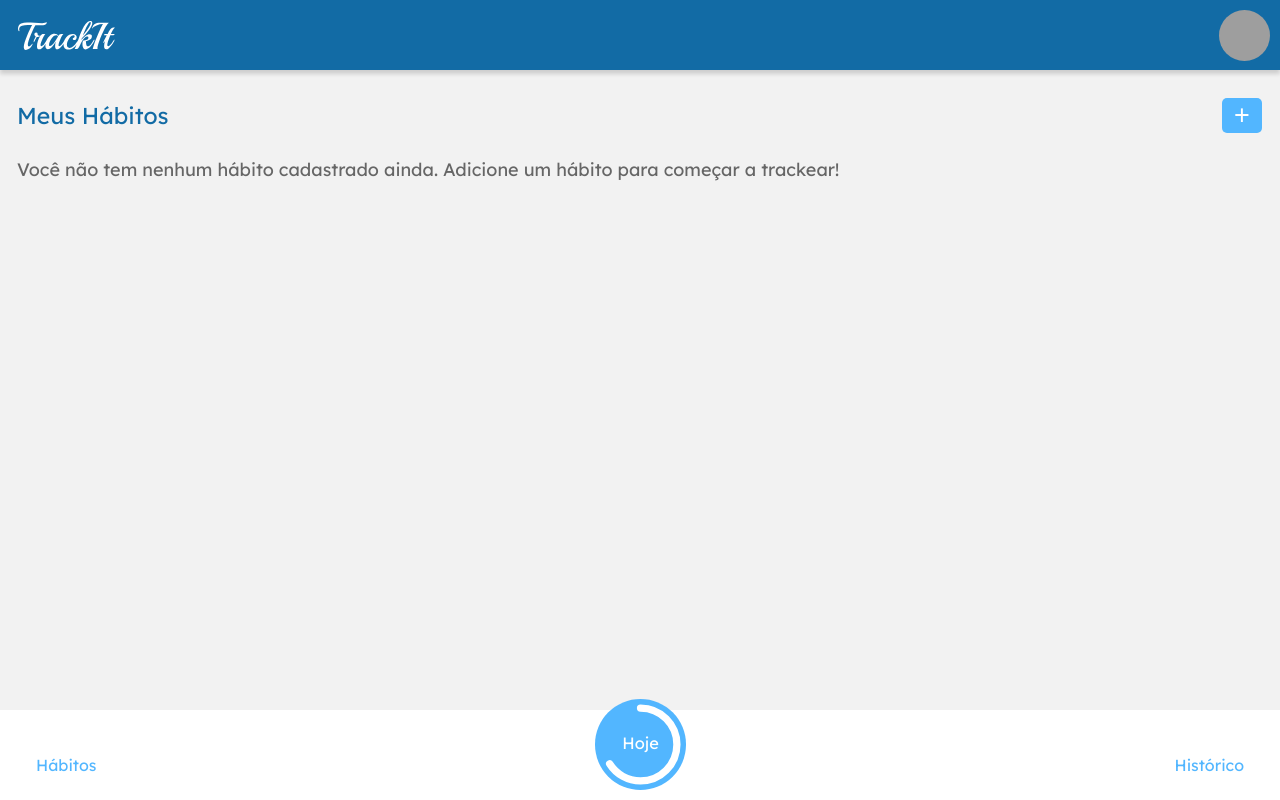
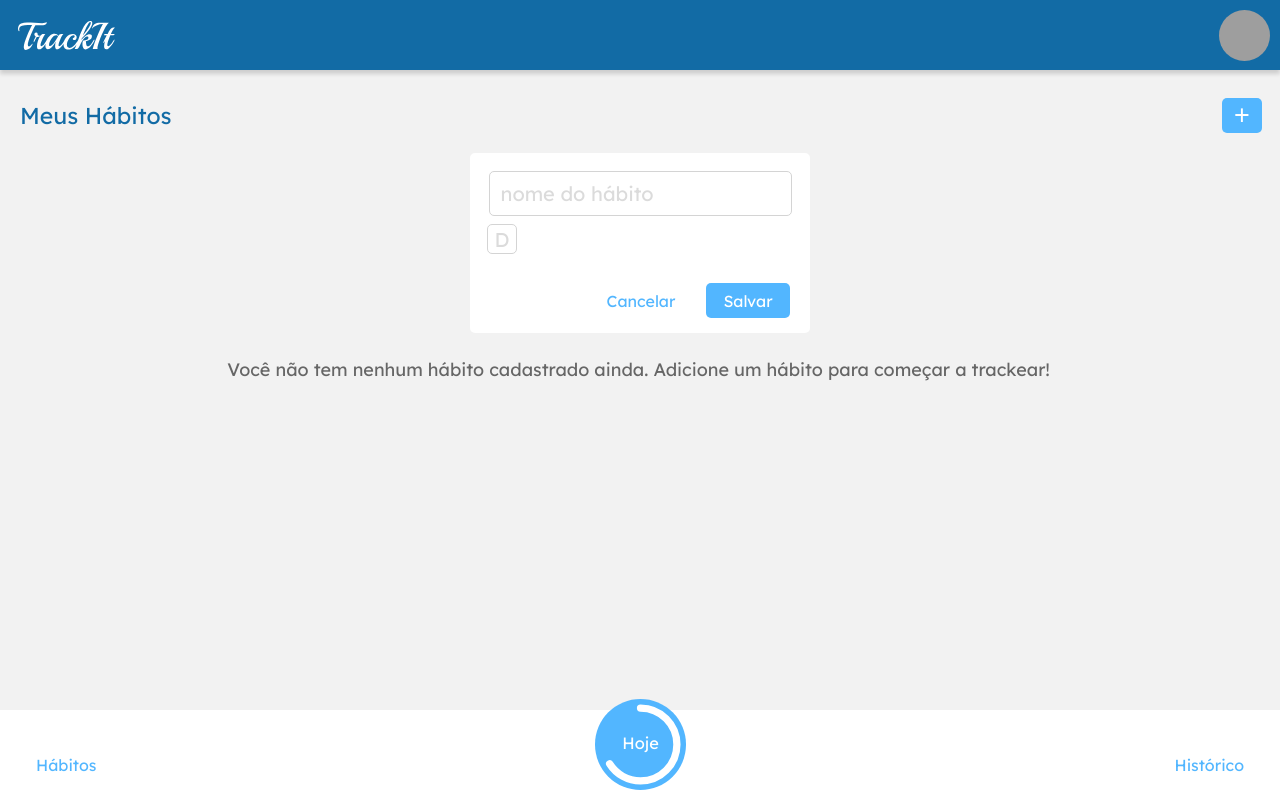
Before and after one commit to giovannapox/projeto11-trackit, a React (Create React App) app: page /habitos in a window 1280 px wide. Built offline with nearby package versions, Linux system fonts and the light colour scheme; grey boxes are pictures that could not be loaded.

Commit message:
Criar Hábito

```diff
--- a/src/pages/CadastroPage/CadastroPage.js
+++ b/src/pages/CadastroPage/CadastroPage.js
@@ -9,11 +9,13 @@ export default function CadastroPage() {
     const navigate = useNavigate()
     const [cadastro, setCadastro] = useState({email: "", name: "", image: "", password:""})
     const [loading, setLoading] = useState(false)
+    const [disabled, setDisabled] = useState(false)
     console.log(cadastro)
 
     function fazerCadastro (e) {
         e.preventDefault();
         setLoading(true)
+        setDisabled(true)
         const url = "https://mock-api.bootcamp.respondeai.com.br/api/v2/trackit/auth/sign-up";
         const promise = axios.post(url, cadastro)
         promise.then(() => {
@@ -22,6 +24,7 @@ export default function CadastroPage() {
         promise.catch((err) => {
             alert(err.response.data.message)
             setLoading(false)
+            setDisabled(false)
         })
     }
 
@@ -31,39 +34,47 @@ export default function CadastroPage() {
             <DivForm>
                 <form onSubmit={fazerCadastro}>
                     <input
+                    data-test="email-input"
                     type="email"
                     placeholder="email"
                     required
+                    disabled={disabled}
                     value={cadastro.email}
                     onChange={e => setCadastro({...cadastro, email: e.target.value})}
                     />
 
                     <input
+                    data-test="password-input"
                     type="password"
                     placeholder="senha"
                     required
+                    disabled={disabled}
                     value={cadastro.password}
                     onChange={e => setCadastro({...cadastro, password: e.target.value})}
                     />
 
                     <input
+                    data-test="user-name-input"
                     type="text"
                     placeholder="nome"
                     required
+                    disabled={disabled}
                     value={cadastro.name}
                     onChange={e => setCadastro({...cadastro, name: e.target.value})}
                     />
 
                     <input
+                    data-test="user-image-input"
                     type="url"
                     placeholder="foto"
                     required
+                    disabled={disabled}
                     value={cadastro.image}
                     onChange={e => setCadastro({...cadastro, image: e.target.value})}
                     />
 
                     {!loading ?
-                        <button type="submit">Cadastrar</button>
+                        <button data-test="signup-btn"  type="submit">Cadastrar</button>
                         :
                         <BotaoLoading disabled>
                             <ThreeDots
@@ -81,7 +92,7 @@ export default function CadastroPage() {
                 </form>
             </DivForm>
 
-            <Link to="/">Já tem uma conta? Faça login!</Link>
+            <Link data-test="login-link" to="/">Já tem uma conta? Faça login!</Link>
         </TelaLogin>
     )
 }
@@ -118,21 +129,24 @@ input{
     border-radius: 5px;
     border: 1px solid #D4D4D4;
     box-sizing: border-box;
-}
-input::placeholder {
+    font-family: 'Lexend Deca', sans-serif;
+    color: #AFAFAF;
+    font-size: 20px;
+    padding-left: 11px;
+::placeholder {
     font-family: 'Lexend Deca', sans-serif;
     color: #DBDBDB;
     font-size: 20px;
     line-height: 25px;
-    padding-left: 11px;
 }
-input:focus{
+:focus{
     border: 1px solid #D4D4D4;
     outline: 0;
     font-family: 'Lexend Deca', sans-serif;
     color: #AFAFAF;
     font-size: 20px;
     padding-left: 11px;
+}
 }
 button {
     width: 303px;
--- a/src/pages/HabitosPage/HabitosPage.js
+++ b/src/pages/HabitosPage/HabitosPage.js
@@ -17,6 +17,16 @@ export default function HabitosPage() {
                     <button>+</button>
                 </MeusHabitos>
                 <Habitos>
+                    <CriarHabito>
+                        <form>
+                            <input placeholder="nome do hábito"></input>
+                            <BotoesSemana>D</BotoesSemana>
+                            <Botoes>
+                                <BotaoCancelar>Cancelar</BotaoCancelar>
+                                <BotaoSalvar>Salvar</BotaoSalvar>
+                            </Botoes>
+                        </form>
+                    </CriarHabito>
                     <p>Você não tem nenhum hábito cadastrado ainda. Adicione um hábito para começar a trackear!</p>
                 </Habitos>
             </TelaHabitos>
@@ -84,7 +94,7 @@ const MeusHabitos = styled.div`
     h1{
         color: #126BA5;
         font-size: 23px;
-        margin-left: 17px;
+        margin-left: 20px;
     }
     button{
         width: 40px;
@@ -98,7 +108,90 @@ const MeusHabitos = styled.div`
     }
 `
 
+const CriarHabito = styled.div`
+    width: 340px;
+    height: 180px;
+    background-color: #FFFFFF;
+    border-radius: 5px;
+    margin-top: 20px;
+    form{
+        margin-top: 18px;
+        display: flex;
+        flex-direction: column;
+    }
+    input{
+        align-self: center;
+        width: 303px;
+        height: 45px;
+        border-radius: 5px;
+        border: 1px solid #D4D4D4;
+        box-sizing: border-box;
+        font-family: 'Lexend Deca', sans-serif;
+        color: #AFAFAF;
+        font-size: 20px;
+        padding-left: 11px;
+        ::placeholder {
+        font-family: 'Lexend Deca', sans-serif;
+        color: #DBDBDB;
+        font-size: 20px;
+        line-height: 25px;
+        }
+        :focus{
+        border: 1px solid #D4D4D4;
+        outline: 0;
+        font-family: 'Lexend Deca', sans-serif;
+        color: #AFAFAF;
+        font-size: 20px;
+        padding-left: 11px;
+        }
+    }
+`
+
+const BotoesSemana = styled.button`
+    margin-top: 8px;
+    width: 30px;
+    height: 30px;
+    background-color: #FFFFFF;
+    border: 1px solid #D4D4D4;
+    border-radius: 5px;
+    font-family: 'Lexend Deca', sans-serif;
+    color: #DBDBDB;
+    font-size: 20px;
+    margin-left: 17px;
+`
+const Botoes = styled.div`
+    margin-top: 29px;
+    display: flex;
+    justify-content: flex-end;
+    margin-right: 20px;
+    gap: 23px;
+`
+
+const BotaoCancelar = styled.button`
+    width: 84px;
+    height: 35px;
+    background-color: #FFFFFF;
+    border: none;
+    font-family: 'Lexend Deca', sans-serif;
+    color: #52B6FF;
+    font-size: 16px;
+`
+
+const BotaoSalvar = styled.button`
+    width: 84px;
+    height: 35px;
+    background-color: #52B6FF;
+    border: none;
+    font-family: 'Lexend Deca', sans-serif;
+    color: #FFFFFF;
+    font-size: 16px;
+    border-radius: 5px;
+`
+
 const Habitos = styled.div`
+    display: flex;
+    flex-direction: column;
+    align-items: center;
     p{
         margin-left: 17px;
         margin-right: 20px;
--- a/src/pages/LoginPage/LoginPage.js
+++ b/src/pages/LoginPage/LoginPage.js
@@ -9,11 +9,11 @@ export default function LoginPage() {
     const navigate = useNavigate()
     const [login, setLogin] = useState({ email: "", password: "" })
     const [loading, setLoading] = useState(false)
-    console.log(login)
-    console.log(loading)
+    const [disabled, setDisabled] = useState(false)
 
     function fazerLogin(e) {
         e.preventDefault();
+        setDisabled(true)
         setLoading(true)
         const url = "https://mock-api.bootcamp.respondeai.com.br/api/v2/trackit/auth/login";
         const promise = axios.post(url, login)
@@ -23,6 +23,7 @@ export default function LoginPage() {
         promise.catch((err) => {
             alert(err.response.data.message)
             setLoading(false)
+            setDisabled(false)
         })
     }
 
@@ -34,23 +35,27 @@ export default function LoginPage() {
             <DivForm>
                 <form onSubmit={fazerLogin}>
                     <input
+                        data-test="email-input"
                         type="email"
                         placeholder="email"
                         required
+                        disabled = {disabled}
                         value={login.email}
                         onChange={e => setLogin({ ...login, email: e.target.value })}
                     />
 
                     <input
+                        data-test="password-input"
                         type="password"
                         placeholder="senha"
                         required
+                        disabled={disabled}
                         value={login.password}
                         onChange={e => setLogin({ ...login, password: e.target.value })}
                     />
 
                     {!loading ?
-                        <button type="submit">Entrar</button>
+                        <button data-test="login-btn" type="submit">Entrar</button>
                         :
                         <BotaoLoading disabled>
                             <ThreeDots
@@ -68,7 +73,7 @@ export default function LoginPage() {
 
                 </form>
             </DivForm>
-            <Link to="/cadastro">Não tem uma conta? Cadastre-se!</Link>
+            <Link data-test="signup-link" to="/cadastro">Não tem uma conta? Cadastre-se!</Link>
         </TelaLogin>
     )
 }
@@ -105,12 +110,15 @@ input{
     border-radius: 5px;
     border: 1px solid #D4D4D4;
     box-sizing: border-box;
+    font-family: 'Lexend Deca', sans-serif;
+    color: #AFAFAF;
+    font-size: 20px;
+    padding-left: 11px;
 ::placeholder {
     font-family: 'Lexend Deca', sans-serif;
     color: #DBDBDB;
     font-size: 20px;
     line-height: 25px;
-    padding-left: 11px;
 }
 :focus{
     border: 1px solid #D4D4D4;
```
